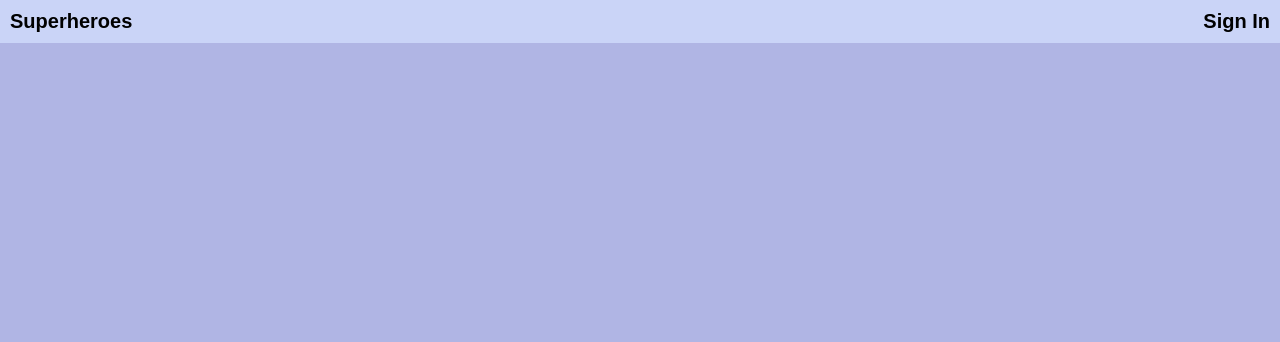
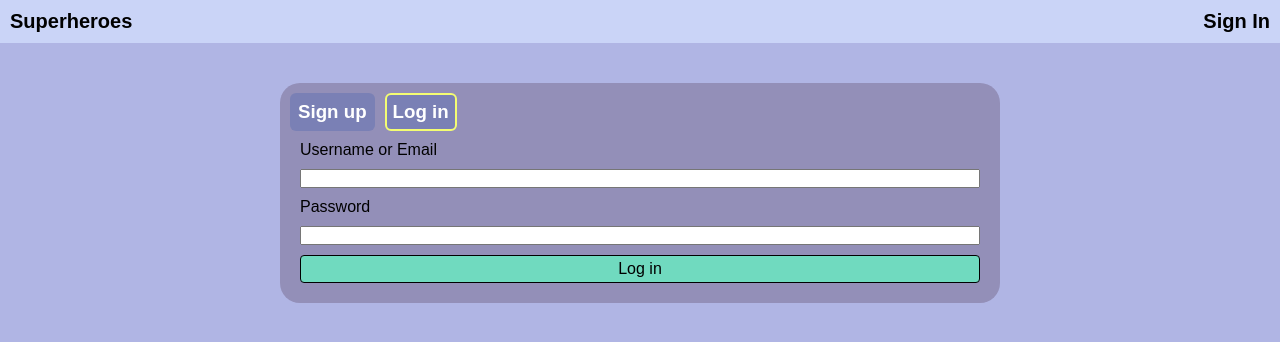
Before and after one commit to Koteykee/ReactSuperheroes, a React (Vite) app: page /signin in a window 1280 px wide. Shown: the top 342 px of the page. Built offline with nearby package versions, Linux system fonts and the light colour scheme; no server answers; a web font is replaced by a local one.

Commit message:
Signin done

```diff
--- a/src/App.tsx
+++ b/src/App.tsx
@@ -1,4 +1,6 @@
+import { useEffect } from "react";
 import { BrowserRouter, Route, Routes } from "react-router-dom";
+import { useUserStore } from "./stores/userStore";
 
 import { NavBar } from "./components/NavBar/NavBar";
 import { Home } from "./components/Home";
@@ -9,6 +11,10 @@ import { SuperheroForm } from "./components/MySuperheroes/SuperheroForm/Superher
 import "./App.css";
 
 function App() {
+  useEffect(() => {
+    useUserStore.getState().loadFromStorage();
+  }, []);
+
   return (
     <BrowserRouter>
       <NavBar />
--- /dev/null
+++ b/src/components/Signin/Login.schema.ts
@@ -0,0 +1,16 @@
+import { z } from "zod";
+
+export const loginSchema = z.object({
+  login: z
+    .string()
+    .trim()
+    .min(3, { message: "Enter username or email" })
+    .max(30, { message: "Username or email must be at most 30 characters" }),
+  password: z
+    .string()
+    .trim()
+    .min(6, { message: "Password must be at least 6 characters" })
+    .max(30, { message: "Password must be at most 30 characters" }),
+});
+
+export type LoginFormData = z.infer<typeof loginSchema>;
--- /dev/null
+++ b/src/components/Signin/Registration.schema.ts
@@ -0,0 +1,36 @@
+import { z } from "zod";
+
+export const registrationSchema = z
+  .object({
+    username: z
+      .string()
+      .trim()
+      .min(3, { message: "Login must be at least 3 characters" })
+      .max(30, { message: "Login must be at most 30 characters" }),
+    email: z
+      .email({ message: "Invalid email address" })
+      .trim()
+      .max(30, { message: "Email must be at most 30 characters" }),
+    password: z
+      .string({ message: "" })
+      .trim()
+      .min(6, { message: "Password must be at least 6 characters" })
+      .max(30, { message: "Password must be at most 30 characters" })
+      .refine((val) => /[a-z]/.test(val), {
+        message: "Password must contain at least one lowercase letter",
+      })
+      .refine((val) => /[A-Z]/.test(val), {
+        message: "Password must contain at least one uppercase letter",
+      })
+      .refine((val) => /[0-9]/.test(val), {
+        message: "Password must contain at least one number",
+      }),
+
+    confirmPassword: z.string().trim(),
+  })
+  .refine((data) => data.password === data.confirmPassword, {
+    message: "Passwords do not match",
+    path: ["confirmPassword"],
+  });
+
+export type RegistrationFormData = z.infer<typeof registrationSchema>;
--- a/src/components/Signin/Signin.module.css
+++ b/src/components/Signin/Signin.module.css
@@ -28,18 +28,17 @@
   border: 2px solid rgb(244, 253, 114);
 }
 
-.signup-wrapper {
+.wrapper {
   display: flex;
   flex-direction: column;
   gap: 10px;
   margin: 10px;
 }
 
-.login-wrapper {
+.field {
   display: flex;
   flex-direction: column;
   gap: 10px;
-  margin: 10px;
 }
 
 .button {
@@ -55,8 +54,3 @@
   font-size: 16px;
   color: rgb(233, 35, 9);
 }
-
-.hint {
-  font-size: 14px;
-  color: rgb(233, 233, 233);
-}
--- a/src/components/Signin/Signin.tsx
+++ b/src/components/Signin/Signin.tsx
@@ -1,5 +1,224 @@
-// import styles from "./Signin.module.css";
+import { useEffect, useId, useState } from "react";
+import { useForm } from "react-hook-form";
+import { zodResolver } from "@hookform/resolvers/zod";
+import { useNavigate } from "react-router-dom";
+import { useUserStore } from "../../stores/userStore";
+
+import { loginSchema, type LoginFormData } from "./Login.schema";
+import {
+  registrationSchema,
+  type RegistrationFormData,
+} from "./Registration.schema";
+import styles from "./Signin.module.css";
 
 export const Signin = () => {
-  return <div></div>;
+  const {
+    register: loginRegister,
+    handleSubmit: loginHandleSubmit,
+    reset: loginReset,
+    formState: { errors: loginErrors },
+  } = useForm<LoginFormData>({
+    resolver: zodResolver(loginSchema),
+    mode: "onChange",
+  });
+
+  const {
+    register: registrationRegister,
+    handleSubmit: registrationHandleSubmit,
+    reset: registrationReset,
+    formState: { errors: registrationErrors },
+    watch,
+    trigger,
+  } = useForm<RegistrationFormData>({
+    resolver: zodResolver(registrationSchema),
+    mode: "onChange",
+  });
+
+  const navigate = useNavigate();
+
+  const { userList, registerUser, loginUser } = useUserStore();
+
+  const [mode, setMode] = useState<"login" | "registration">("login");
+  const [error, setError] = useState<string>("");
+
+  const localId = useId();
+
+  const passwordValue = watch("password");
+
+  useEffect(() => {
+    trigger(["password"]);
+  }, [passwordValue]);
+
+  const toggleMode = (val: "login" | "registration") => {
+    setError("");
+
+    if (val === "login") {
+      registrationReset();
+    } else {
+      loginReset();
+    }
+
+    setMode(val);
+  };
+
+  const onRegistration = (data: RegistrationFormData) => {
+    const existingUser = userList.find(
+      (user) =>
+        user.username.toLowerCase() === data.username.toLowerCase() ||
+        user.email.toLowerCase() === data.email.toLowerCase()
+    );
+
+    if (existingUser) {
+      setError("User with this username or email already exists");
+      return;
+    }
+
+    setError("");
+
+    const newUser = {
+      id: localId,
+      username: data.username,
+      email: data.email,
+      password: data.password,
+    };
+
+    registerUser(newUser);
+
+    navigate("/");
+  };
+
+  const onLogin = (data: LoginFormData) => {
+    const loginValue = data.login.toLowerCase();
+
+    const user = userList.find(
+      (u) =>
+        u.username.toLowerCase() === loginValue ||
+        u.email.toLowerCase() === loginValue
+    );
+
+    if (!user) {
+      setError("User does not exist");
+      return;
+    }
+
+    if (user.password !== data.password) {
+      setError("Incorrect password");
+      return;
+    }
+
+    setError("");
+
+    loginUser(user);
+
+    navigate("/");
+  };
+
+  return (
+    <div className={styles["container"]}>
+      <div className={styles["titles"]}>
+        <h3
+          className={`${styles.title} ${
+            mode === "registration" ? styles.active : ""
+          }`}
+          onClick={() => toggleMode("registration")}
+        >
+          Sign up
+        </h3>
+        <h3
+          className={`${styles.title} ${mode === "login" ? styles.active : ""}`}
+          onClick={() => toggleMode("login")}
+        >
+          Log in
+        </h3>
+      </div>
+      {mode === "registration" && (
+        <form onSubmit={registrationHandleSubmit(onRegistration)}>
+          <div className={styles["wrapper"]}>
+            <div className={styles["field"]}>
+              <label htmlFor="username">Username</label>
+              <input
+                type="text"
+                id="username"
+                {...registrationRegister("username")}
+              />
+              {registrationErrors.username && (
+                <p className={styles["error"]}>
+                  {registrationErrors.username.message}
+                </p>
+              )}
+            </div>
+            <div className={styles["field"]}>
+              <label htmlFor="email">Email</label>
+              <input
+                type="email"
+                id="email"
+                {...registrationRegister("email")}
+              />
+              {registrationErrors.email && (
+                <p className={styles["error"]}>
+                  {registrationErrors.email.message}
+                </p>
+              )}
+            </div>
+            <div className={styles["field"]}>
+              <label htmlFor="password">Password</label>
+              <input
+                type="password"
+                id="password"
+                {...registrationRegister("password")}
+              />
+              {registrationErrors.password && (
+                <p className={styles["error"]}>
+                  {registrationErrors.password.message}
+                </p>
+              )}
+            </div>
+            <div className={styles["field"]}>
+              <label htmlFor="confirmPassword">Confirm password</label>
+              <input
+                type="password"
+                id="confirmPassword"
+                {...registrationRegister("confirmPassword")}
+              />
+              {registrationErrors.confirmPassword && (
+                <p className={styles["error"]}>
+                  {registrationErrors.confirmPassword.message}
+                </p>
+              )}
+            </div>
+            {error !== "" && <p className={styles["error"]}>{error}</p>}
+            <button className={styles["button"]}>Create account</button>
+          </div>
+        </form>
+      )}
+      {mode === "login" && (
+        <form onSubmit={loginHandleSubmit(onLogin)}>
+          <div className={styles["wrapper"]}>
+            <div className={styles["field"]}>
+              <label htmlFor="login">Username or Email</label>
+              <input type="text" id="login" {...loginRegister("login")} />
+              {loginErrors.login && (
+                <p className={styles["error"]}>{loginErrors.login.message}</p>
+              )}
+            </div>
+            <div className={styles["field"]}>
+              <label htmlFor="password-login">Password</label>
+              <input
+                type="password"
+                id="password-login"
+                {...loginRegister("password")}
+              />
+              {loginErrors.password && (
+                <p className={styles["error"]}>
+                  {loginErrors.password.message}
+                </p>
+              )}
+            </div>
+            {error !== "" && <p className={styles["error"]}>{error}</p>}
+            <button className={styles["button"]}>Log in</button>
+          </div>
+        </form>
+      )}
+    </div>
+  );
 };
--- a/src/stores/userStore.ts
+++ b/src/stores/userStore.ts
@@ -12,57 +12,46 @@ interface UserStore {
   userList: User[];
 
   loadFromStorage: () => void;
-  saveToStorage: () => void;
   registerUser: (user: User) => void;
   loginUser: (user: User) => void;
   logoutUser: () => void;
 }
 
-export const useUserStore = create<UserStore>((set, get) => ({
+export const useUserStore = create<UserStore>((set) => ({
   currentUser: null,
   userList: [],
 
   loadFromStorage: () => {
-    const storedUsers = localStorage.getItem("user");
-    const storedCurrentUser = localStorage.getItem("currentUser");
+    try {
+      const storedUsers = localStorage.getItem("user");
+      const storedCurrentUser = localStorage.getItem("currentUser");
 
-    if (storedUsers) {
-      try {
-        set({ userList: JSON.parse(storedUsers) });
-      } catch (err) {
-        console.error("Error parsing user list", err);
-      }
-    }
-
-    if (storedCurrentUser) {
-      try {
-        set({ currentUser: JSON.parse(storedCurrentUser) });
-      } catch (err) {
-        console.error("Error parsing current user", err);
-      }
+      set({
+        userList: storedUsers ? JSON.parse(storedUsers) : [],
+        currentUser: storedCurrentUser ? JSON.parse(storedCurrentUser) : null,
+      });
+    } catch (error) {
+      console.error("Error loading from storage", error);
     }
   },
 
-  saveToStorage: () => {
-    const { userList, currentUser } = get();
-    localStorage.setItem("user", JSON.stringify(userList));
-    localStorage.setItem("currentUser", JSON.stringify(currentUser));
-  },
+  registerUser: (user) => {
+    set((state) => {
+      const updatedUserList = [...state.userList, user];
 
-  registerUser: (user) => {
-    const { userList, saveToStorage } = get();
+      localStorage.setItem("user", JSON.stringify(updatedUserList));
+      localStorage.setItem("currentUser", JSON.stringify(user));
 
-    set({
-      userList: [...userList, user],
-      currentUser: user,
+      return {
+        userList: updatedUserList,
+        currentUser: user,
+      };
     });
-
-    saveToStorage();
   },
 
   loginUser: (user) => {
     set({ currentUser: user });
-    get().saveToStorage();
+    localStorage.setItem("currentUser", JSON.stringify(user));
   },
 
   logoutUser: () => {
```
